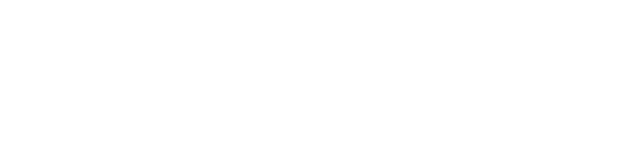
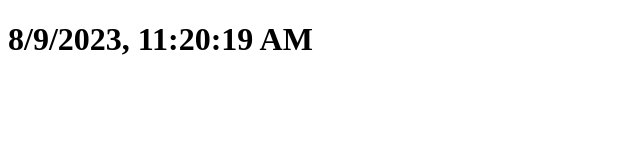
Before and after one commit to acciojob/clock-merajCodes3440, a website: page main.html in a window 1280 px wide. Shown: the whole page, without its empty margins (0-640 px from the left). Drawn offline with Linux system fonts and the light colour scheme.

Commit message:
created a submission

```diff
--- a/main.html
+++ b/main.html
@@ -7,6 +7,7 @@
 </head>
 
 <body>
+     <h1></h1>
 	<!-- the entire body must be written by student -->
     <script type="text/javascript" src="./script.js">
 </script>
--- a/script.js
+++ b/script.js
@@ -1 +1,14 @@
-//your JS code here. If required.
+
+let htag = document.querySelector("h1");
+let date = new Date();
+let year = date.getUTCFullYear();
+let month = date.getUTCMonth() + 1; // Months are zero-based, so add 1
+let day = date.getUTCDate(); // Use getUTCDate() to get day of the month
+
+   let hr =date.getHours();
+   let min =date.getMinutes();
+   let sec = date.getSeconds();
+
+   let output = month+"/"+day+"/"+year+",  "+(hr>12 ? hr-12 : hr)+":"+min+":"+sec +(hr>12 ? " PM" : " AM");
+
+   htag.innerHTML =output;
```
